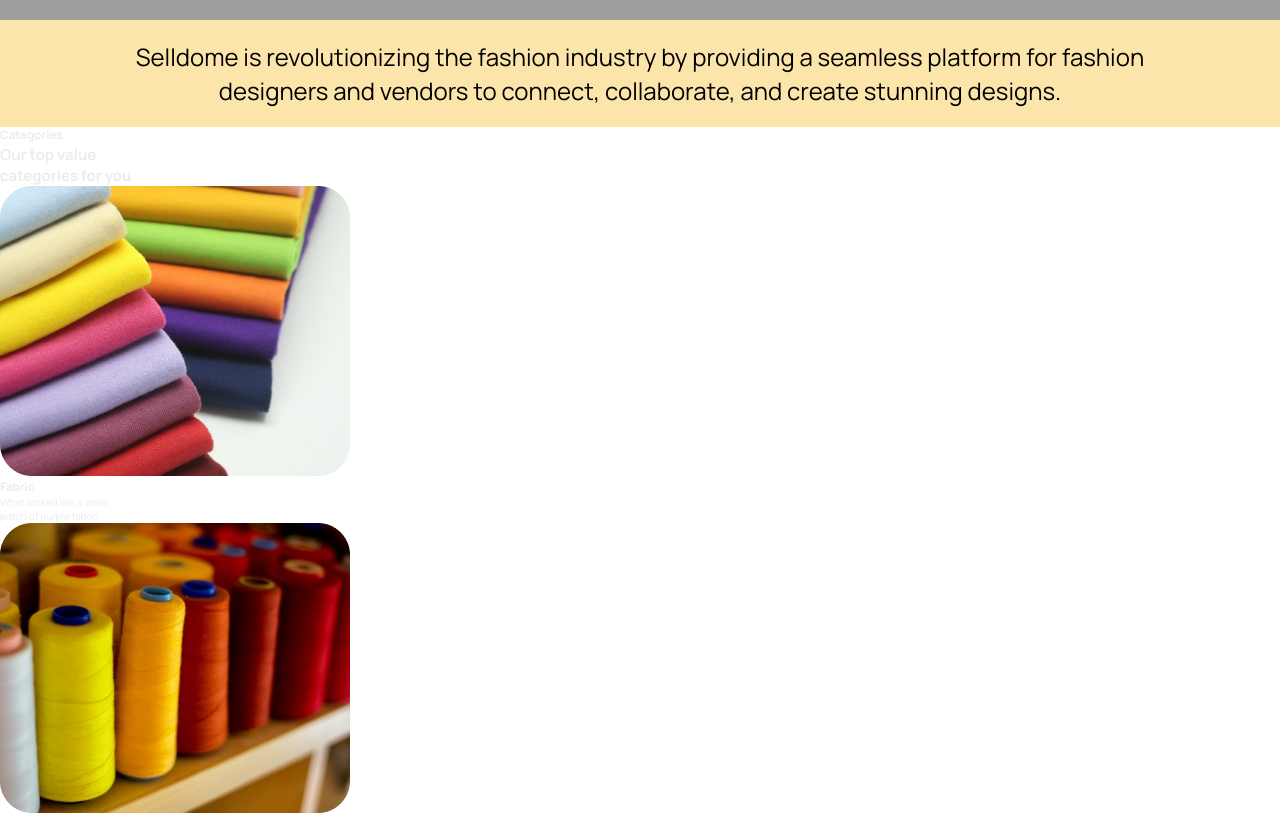
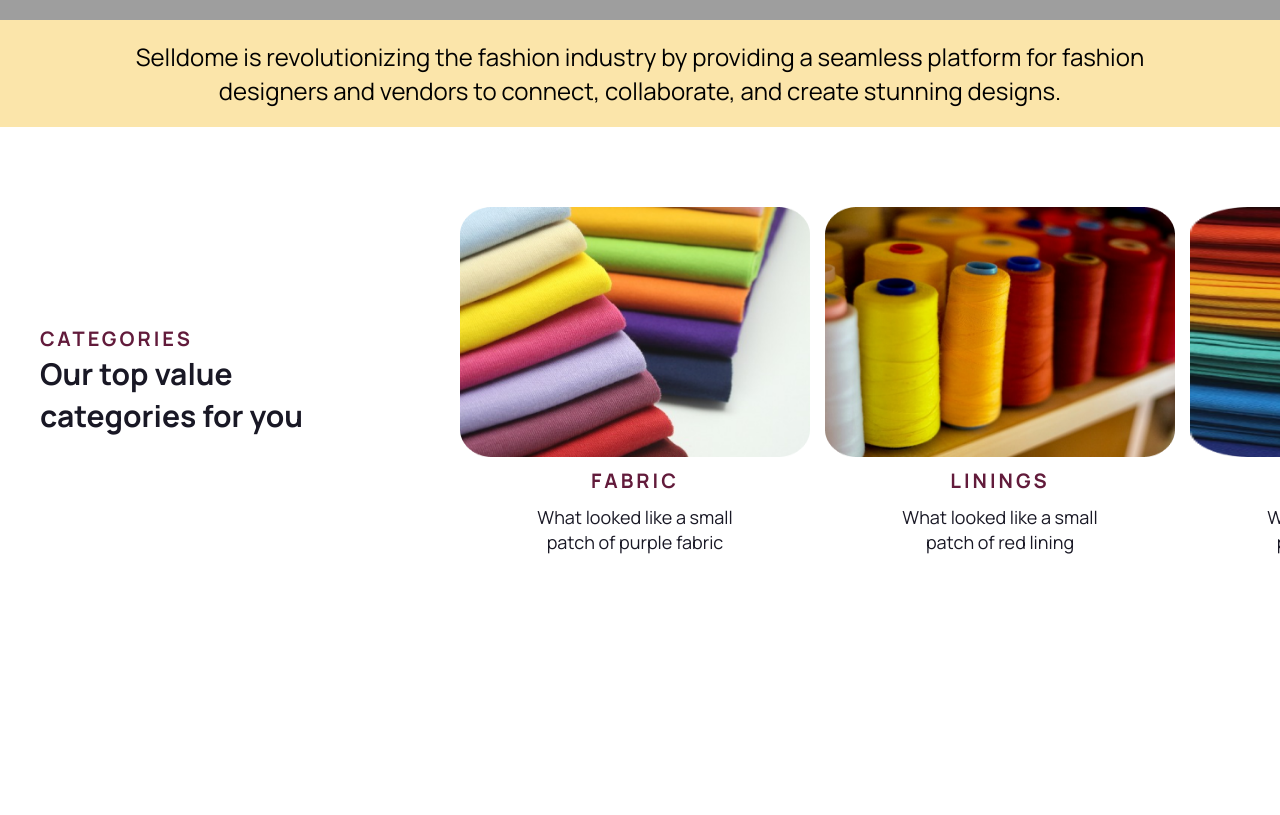
Before and after one commit to SellDomeTechnologies/landing-page, a React (Vite) app: page / in a window 1280 px wide. Shown: the part 780-1595 px from the top of the page. After the commit the page ends 1416 px from the top, so only its background shows below. Built offline with nearby package versions, Linux system fonts and the light colour scheme; grey boxes are pictures that could not be loaded.

Commit message:
finish styling the Category component, created a Download component

```diff
--- a/src/components/Category.jsx
+++ b/src/components/Category.jsx
@@ -1,3 +1,5 @@
+import styles from "./Category.module.css";
+
 const data = [
   {
     title: "Fabric",
@@ -24,14 +26,14 @@ const data = [
         What looked like a small <br /> patch of purple fabric
       </p>
     ),
-    img: <img src="fabric-1.png" alt="fabric image" />,
+    img: <img src="fabric-3.png" alt="fabric image" />,
   },
 ];
 
 function Category() {
   return (
-    <section className="category">
-      <div className="category__text">
+    <section className={styles.category}>
+      <div className={styles.category__text}>
         <h3>Categories</h3>
         <h2>
           Our top value <br />
@@ -39,13 +41,15 @@ function Category() {
         </h2>
       </div>
 
-      {data.map((item) => (
-        <div className="category__container">
-          <div className="category_fabric">{item.img}</div>
-          <h3>{item.title}</h3>
-          {item.content}
-        </div>
-      ))}
+      <div className={styles.category__content}>
+        {data.map((item) => (
+          <div className={styles.category__container}>
+            <div className={styles.category__fabric}>{item.img}</div>
+            <h3>{item.title}</h3>
+            {item.content}
+          </div>
+        ))}
+      </div>
     </section>
   );
 }
--- a/src/components/Category.module.css
+++ b/src/components/Category.module.css
@@ -0,0 +1,54 @@
+.category {
+  display: flex;
+  align-items: center;
+
+  padding: 8rem 0 8rem 4rem;
+  overflow: hidden;
+}
+
+.category__text {
+  flex: 0 0 30rem;
+  margin-right: 12rem;
+}
+
+.category__content {
+  display: flex;
+  align-items: center;
+  gap: 1.5rem;
+}
+
+.category__container {
+  display: flex;
+  align-items: center;
+  flex-direction: column;
+  text-align: center;
+  gap: 1rem;
+}
+
+.category__container p {
+  color: #191825;
+  font-size: 1.8rem;
+}
+
+.category__fabric {
+  width: 35rem;
+  height: 25rem;
+}
+
+.category__fabric img {
+  display: block;
+  width: 100%;
+  height: 100%;
+}
+
+.category h2 {
+  font-size: 3rem;
+  color: #191825;
+}
+
+.category h3 {
+  font-size: 2rem;
+  letter-spacing: 0.3rem;
+  text-transform: uppercase;
+  color: #621b3b;
+}
```
Also changed, not shown: src/components/Download.jsx (added).
